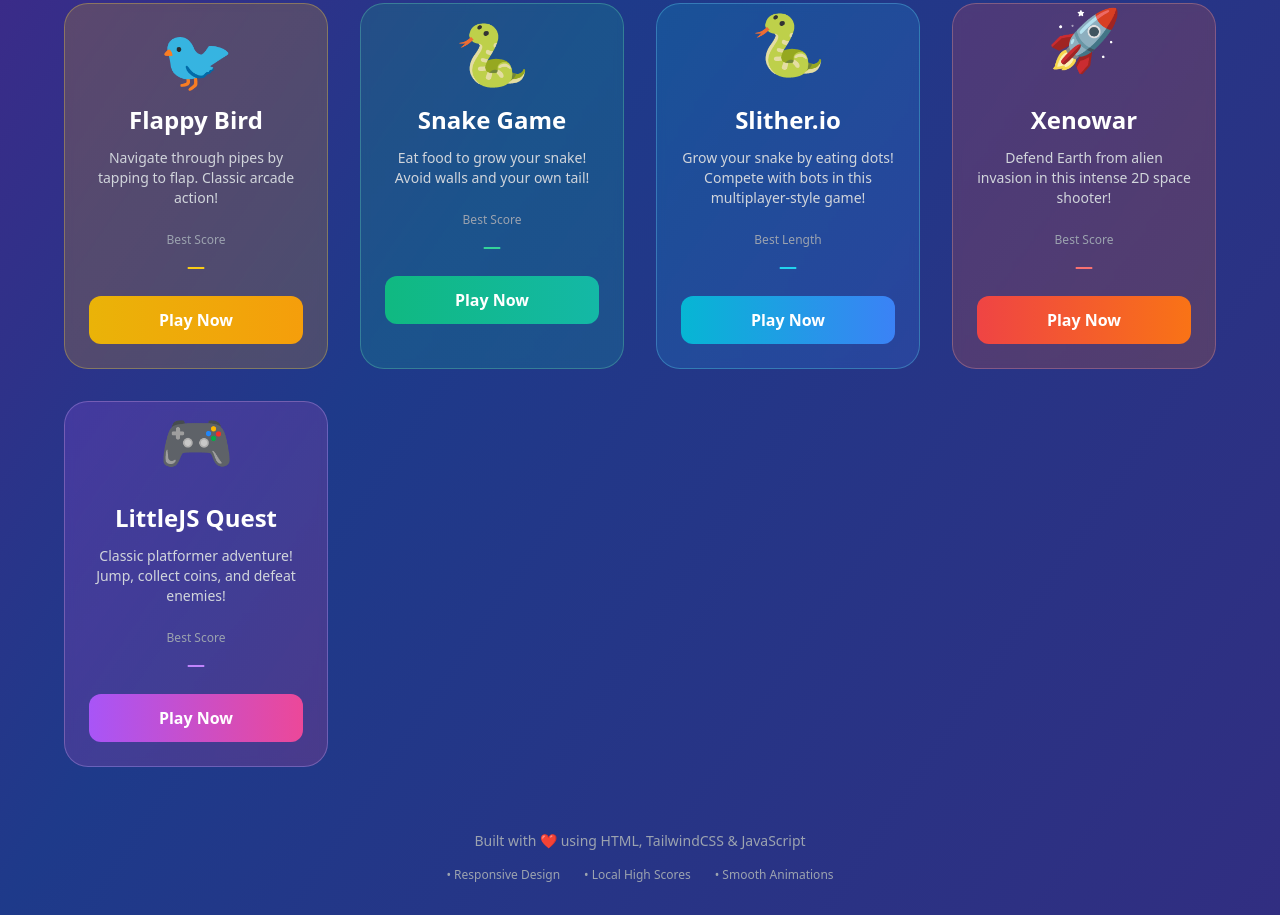
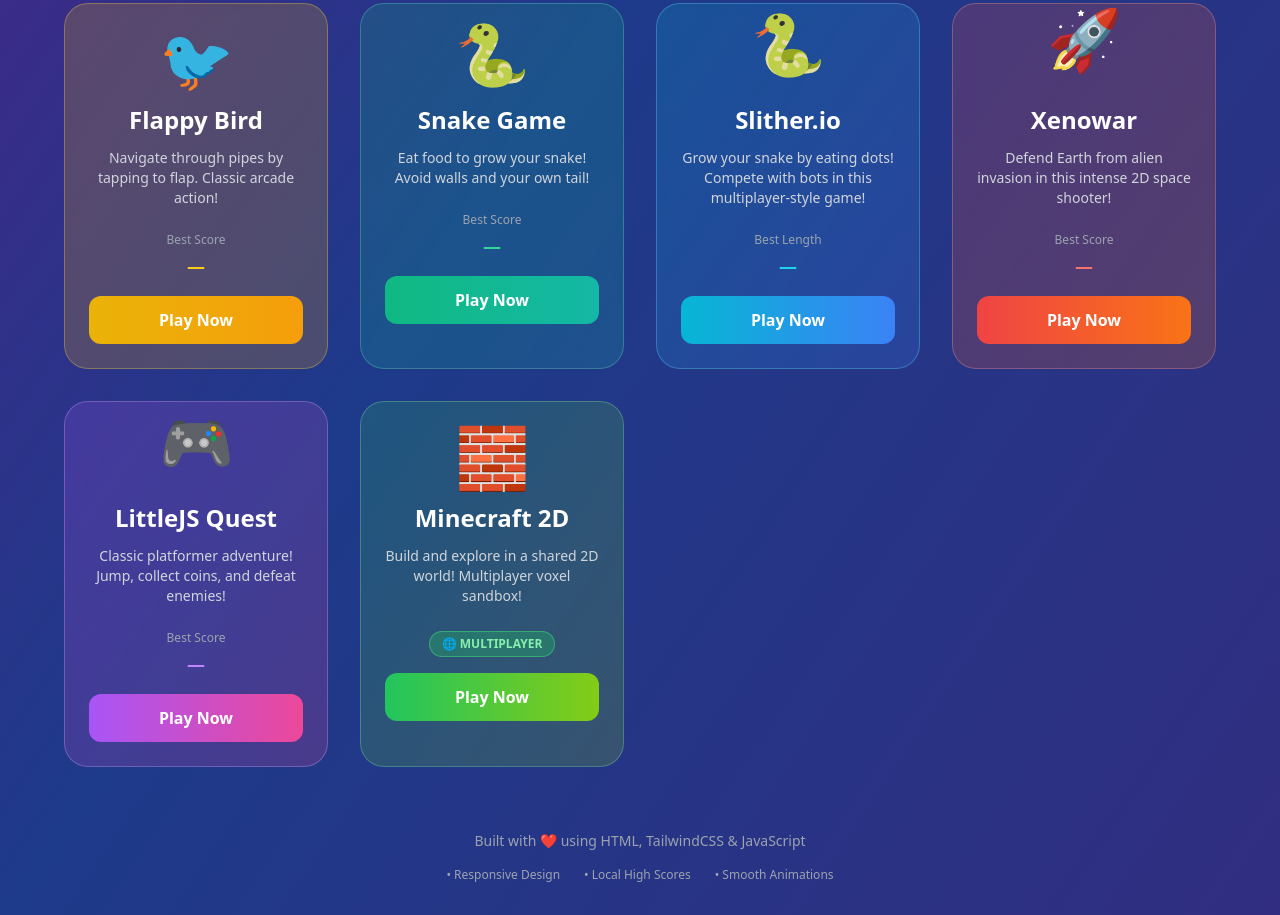
Before and after one commit to KisnaIsOP/mini-arcade, a website: page index.html in a window 1280 px wide. Shown: the part 971-1886 px from the top of the page. Drawn offline with nearby package versions, Linux system fonts and the light colour scheme; no server answers.

Commit message:
Add Minecraft 2D game card to arcade homepage

```diff
--- a/index.html
+++ b/index.html
@@ -276,6 +276,21 @@
                     <div class="text-lg font-bold text-purple-400" id="littlejsBest">—</div>
                 </div>
                 <a href="games/littlejs-quest/" class="inline-block w-full bg-gradient-to-r from-purple-500 to-pink-500 text-white font-bold py-3 px-6 rounded-xl hover:shadow-lg hover:shadow-purple-500/30 transition-all duration-300 transform hover:scale-105 focus:outline-none focus:ring-2 focus:ring-purple-500" aria-label="Play LittleJS Quest game">
+                    Play Now
+                </a>
+            </div>
+
+            <!-- Minecraft 2D Game -->
+            <div class="game-card bg-gradient-to-br from-green-500/20 to-lime-500/20 backdrop-blur-sm border border-green-300/30 rounded-3xl p-6 text-center hover:border-green-300/60">
+                <div class="text-6xl mb-4 animate-float" style="animation-delay: 5s;">🧱</div>
+                <h3 class="text-2xl font-bold text-white mb-3">Minecraft 2D</h3>
+                <p class="text-gray-300 mb-6 text-sm">Build and explore in a shared 2D world! Multiplayer voxel sandbox!</p>
+                <div class="mb-4">
+                    <span class="inline-block px-3 py-1 text-xs font-semibold bg-green-500/30 text-green-300 rounded-full border border-green-400/50">
+                        🌐 MULTIPLAYER
+                    </span>
+                </div>
+                <a href="games/minecraft2d/" class="inline-block w-full bg-gradient-to-r from-green-500 to-lime-500 text-white font-bold py-3 px-6 rounded-xl hover:shadow-lg hover:shadow-green-500/30 transition-all duration-300 transform hover:scale-105 focus:outline-none focus:ring-2 focus:ring-green-500" aria-label="Play Minecraft 2D multiplayer game">
                     Play Now
                 </a>
             </div>
```
